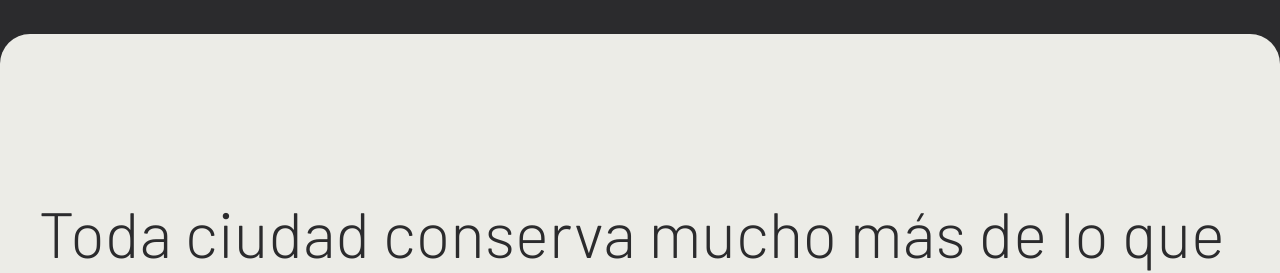
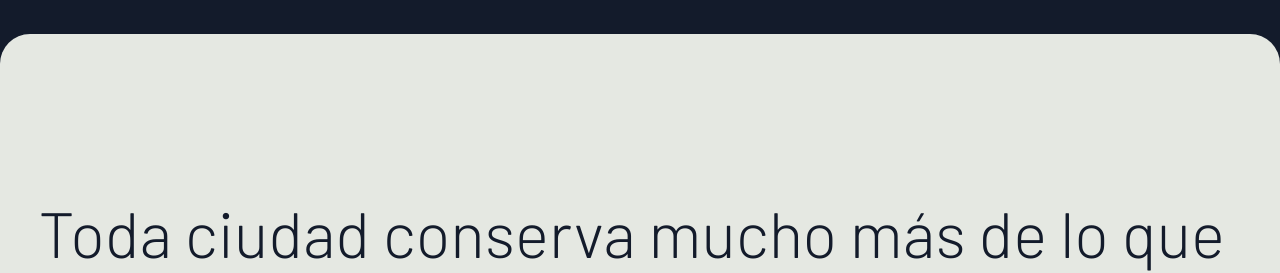
Before and after one commit to fgromo/identidad_patrimonial, a plain HTML site: page index.html in a window 1280 px wide. Shown: the part 827-1100 px from the top of the page. Drawn offline with Linux system fonts and the light colour scheme; animation ran at ten frames a second.

Commit message:
Add files via upload
Blue

```diff
--- a/css/style.css
+++ b/css/style.css
@@ -1,4 +1,4 @@
-:root{--cream:#ECECE7;--ink:#2B2B2D;--mute:color-mix(in srgb,var(--ink) 52%,var(--cream));--line:color-mix(in srgb,var(--ink) 18%,transparent);--r:30px;--pad:clamp(18px,3vw,44px);
+:root{--cream:#E5E8E2;--ink:#131B2B;--mute:color-mix(in srgb,var(--ink) 52%,var(--cream));--line:color-mix(in srgb,var(--ink) 18%,transparent);--r:30px;--pad:clamp(18px,3vw,44px);
 --disp:"Archivo","Arial Black",sans-serif;--sans:"Barlow","Helvetica Neue",Arial,sans-serif}
 *{box-sizing:border-box;margin:0;padding:0}
 html{background:var(--ink)}
```
